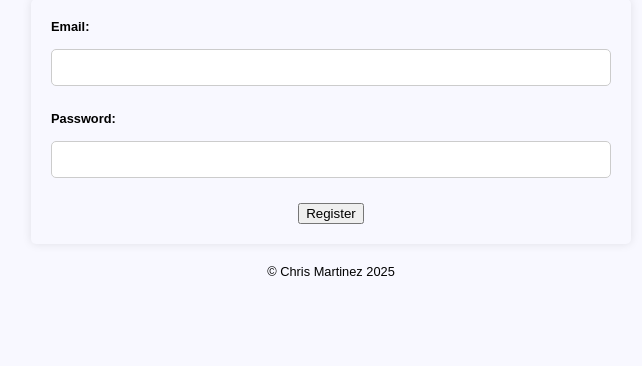
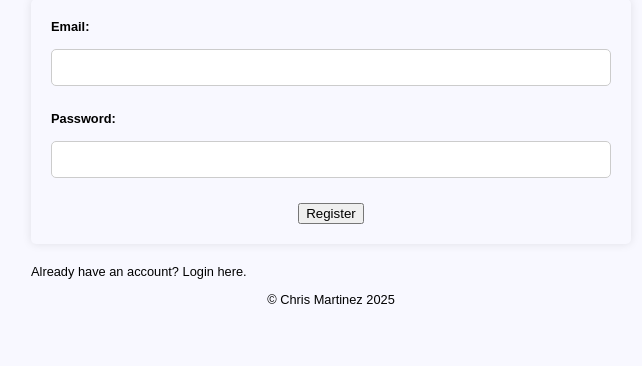
Before and after one commit to coderchris591/Software-Systems-Capstone, a Flask app: page /register in a window 1280 px wide. Shown: the part 79-445 px from the top of the page, without its empty margins (309-951 px from the left). Run offline with Flask 3, Linux system fonts and the light colour scheme.

Commit message:
added links switch between register/login

```diff
--- a/templates/login.html
+++ b/templates/login.html
@@ -12,5 +12,6 @@
 <br>
 <button type="submit">Login</button>
 </form>
+<p>Don't have an account? <a href="{{ url_for('register') }}">Register here</a>.</p>
 
 {% endblock %}
--- a/templates/register.html
+++ b/templates/register.html
@@ -12,5 +12,6 @@
 <br>
 <button type="submit">Register</button>
 </form>
+<p>Already have an account? <a href="{{ url_for('login') }}">Login here</a>.</p>
 
 {% endblock %}
```
Also changed, not shown: instance/work4gov.sqlite.
